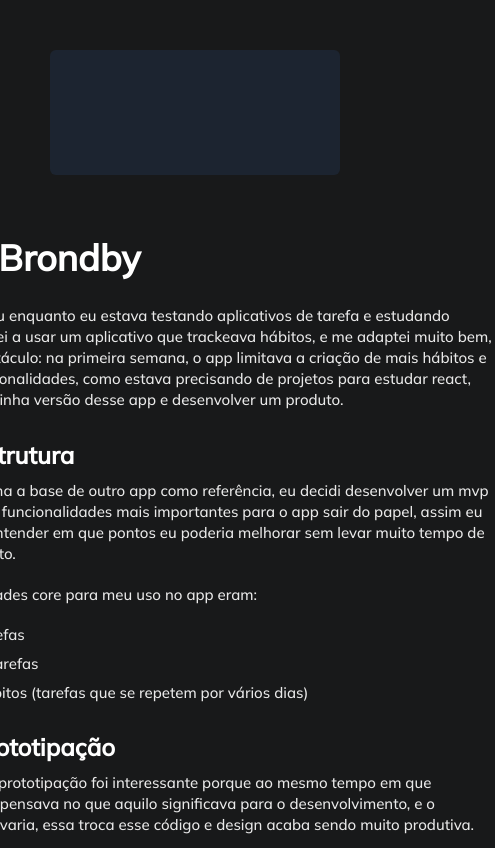
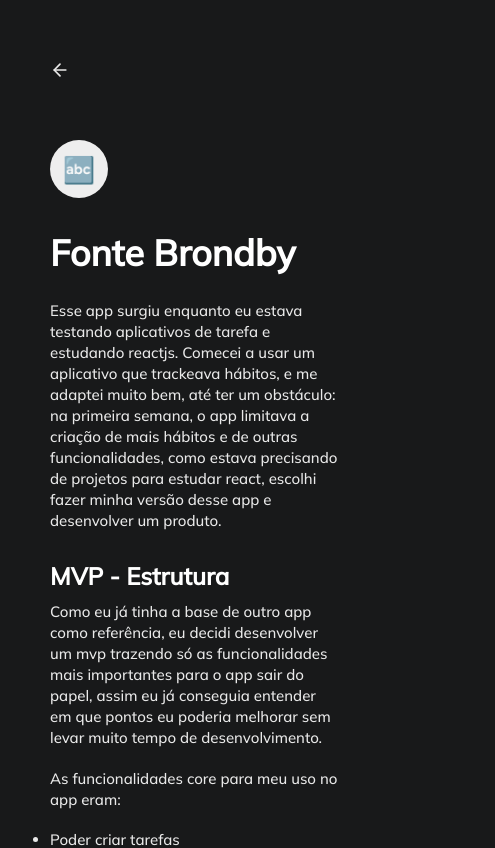
Before and after one commit to pietroschoch/sandbox, a React (Create React App) app: page /posts/brondby in a window 390 px wide. Shown: the top 848 px of the page, 495 px wide, since content can reach past the window. Built offline with nearby package versions, Linux system fonts and the light colour scheme.

Commit message:
post mobile adequation

```diff
--- a/src/pages/Posts/styles.ts
+++ b/src/pages/Posts/styles.ts
@@ -10,6 +10,10 @@ export const HeaderBox = styled.div`
   width: 700px;
   height: 125px;
   border-radius: 6px;
+
+  @media only screen and (max-width: 771px) {
+    display: none;
+  }
 `;
 
 export const Header = styled.div`
@@ -24,6 +28,11 @@ export const Header = styled.div`
     margin-top: 110px;
     display: flex;
     align-items: center;
+
+    @media only screen and (max-width: 771px) {
+      left: 0;
+      margin-top: 10px;
+    }
 
     &:hover {
       p {
@@ -73,6 +82,11 @@ export const Content = styled.div`
   position: relative;
   padding-top: 60px;
 
+  @media only screen and (max-width: 771px) {
+    width: 100%;
+    padding-top: 180px;
+  }
+
   img {
     width: 100%;
     margin: 10px 0px;
@@ -99,6 +113,14 @@ export const Content = styled.div`
 export const ButtonWrapper = styled.div`
   display: flex;
   margin: 10px 0px;
+
+  @media only screen and (max-width: 771px) {
+    flex-wrap: wrap;
+
+    a {
+      margin: 10px 0px;
+    }
+  }
 `;
 
 export const Button = styled.a<ColorProps>`
```
